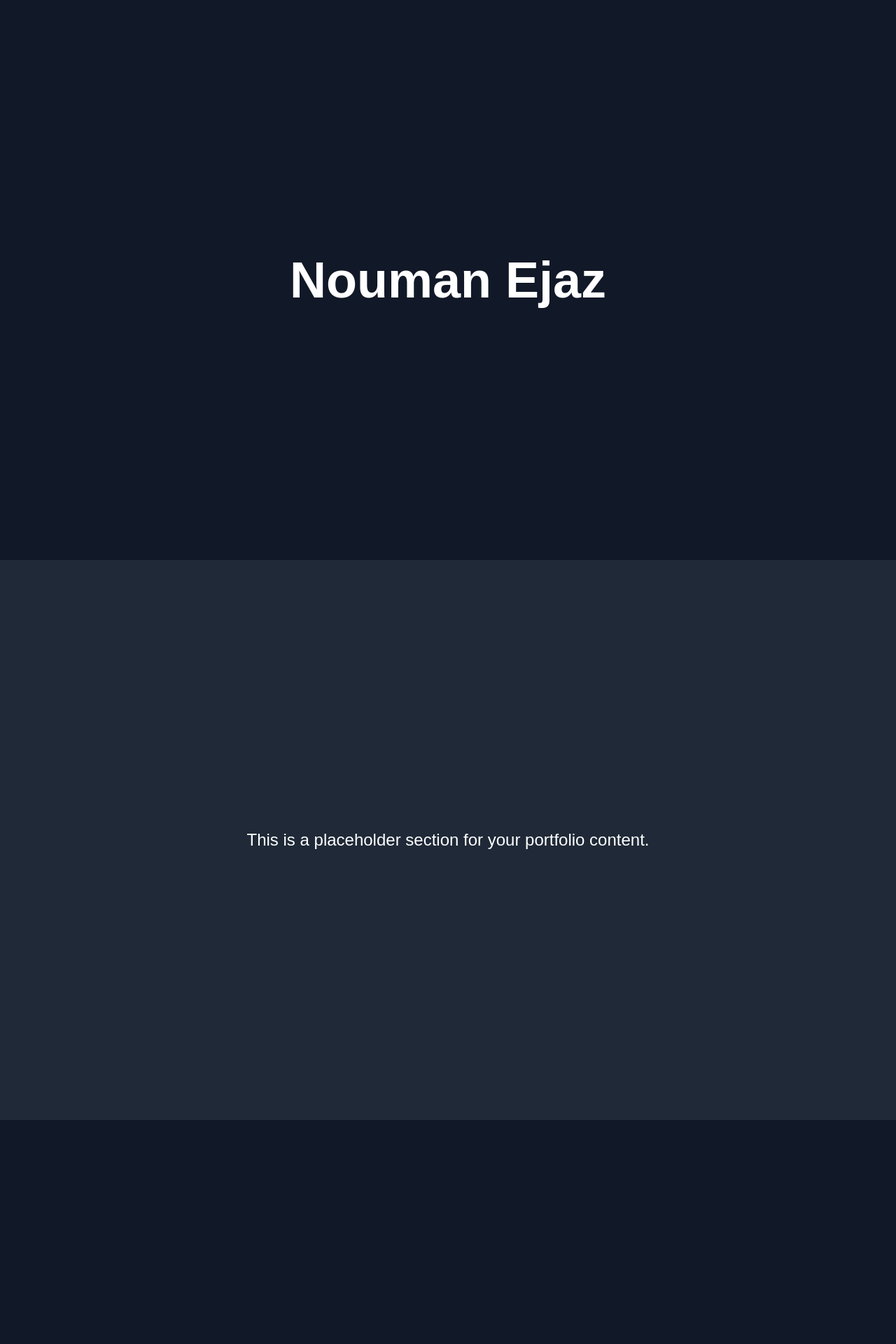
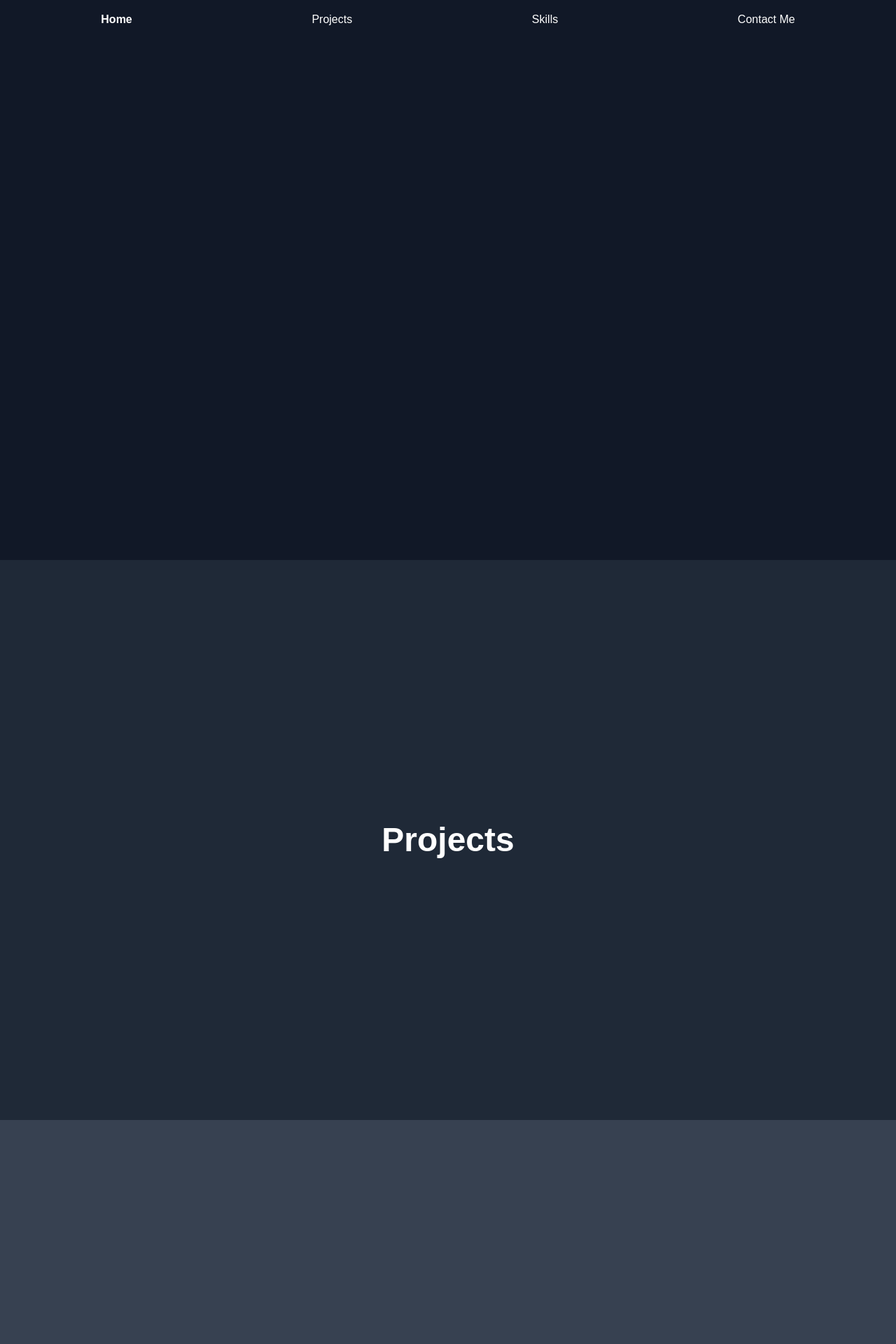
Before and after one commit to Nouman64-cat/my-portfolio, a Next.js app: page / in a window 1280 px wide. Shown: the top 1920 px of the page at 70% size. Built offline with nearby package versions, Linux system fonts and the light colour scheme.

Commit message:
intersection observer implemented

```diff
--- /dev/null
+++ b/app/components/ContactMe.tsx
@@ -0,0 +1,12 @@
+// components/ContactMe.tsx
+import React, { forwardRef } from 'react';
+
+const ContactMe = forwardRef<HTMLDivElement>((_, ref) => {
+  return (
+    <section ref={ref} id="contact" className="min-h-screen bg-gray-600 flex items-center justify-center" data-scroll-section>
+      <h2 className="text-4xl md:text-5xl font-bold">Contact Me</h2>
+    </section>
+  );
+});
+
+export default ContactMe;
--- a/app/components/HomePage.tsx
+++ b/app/components/HomePage.tsx
@@ -1,71 +1,42 @@
+// components/HomePage.tsx
 "use client"
-import { useEffect, useRef } from 'react';
+import { useRef } from 'react';
 import { useInView } from 'react-intersection-observer';
 import gsap from 'gsap';
+import Projects from './Projects';
+import Skills from './Skills';
+import ContactMe from './ContactMe';
+import Navigation from './Navigation';
 import 'locomotive-scroll/dist/locomotive-scroll.css';
 
 const HomePage: React.FC = () => {
-  const { ref: nameRef, inView: nameInView } = useInView({ triggerOnce: true });
-  const scrollContainerRef = useRef<HTMLDivElement | null>(null);
-
-  useEffect(() => {
-    // Ensure LocomotiveScroll only runs on the client-side
-    const initializeScroll = async () => {
-      if (typeof window !== 'undefined' && scrollContainerRef.current) {
-        const LocomotiveScroll = (await import('locomotive-scroll')).default;
-
-        const scroll = new LocomotiveScroll({
-          el: scrollContainerRef.current,
-          smooth: true,
-        });
-
-        // Clean up on component unmount
-        return () => {
-          if (scroll) scroll.destroy();
-        };
-      }
-    };
-
-    initializeScroll();
-  }, []); // Empty dependency array means this runs once after initial render
-
-  useEffect(() => {
-    // GSAP Animation for name reveal only on the client-side
-    if (nameInView && typeof window !== 'undefined') {
-      gsap.to('.name', {
-        opacity: 1,
-        y: 0,
-        duration: 1.5,
-        ease: 'power2.out',
-      });
-    }
-  }, [nameInView]);
+  const { ref: homeRef, inView: homeInView } = useInView({ threshold: 0.1 });
+  const { ref: projectsRef, inView: projectsInView } = useInView({ threshold: 0.5 });
+  const { ref: skillsRef, inView: skillsInView } = useInView({ threshold: 0.5 });
+  const { ref: contactRef, inView: contactInView } = useInView({ threshold: 0.5 });
 
   return (
-    <div ref={scrollContainerRef} data-scroll-container className="bg-gray-900 min-h-screen text-white">
+    <div data-scroll-container className="bg-gray-900 min-h-screen text-white">
+      <Navigation
+        homeInView={homeInView}
+        projectsInView={projectsInView}
+        skillsInView={skillsInView}
+        contactInView={contactInView}
+      />
       <section
-        ref={nameRef}
+        id="home"
+        ref={homeRef}
         className="flex items-center justify-center min-h-screen"
         data-scroll-section
       >
-        <h1 className="name text-5xl md:text-7xl font-bold opacity-0 translate-y-10">
+        <h1 className="name text-white text-5xl md:text-7xl font-bold opacity-0 translate-y-10">
           Nouman Ejaz
         </h1>
       </section>
 
-      <section
-        className="min-h-screen bg-gray-800 flex items-center justify-center"
-        data-scroll-section
-      >
-        <p className="text-2xl">This is a placeholder section for your portfolio content.</p>
-      </section>
-
-      <section
-        className="min-h-screen bg-gray-700 flex items-center justify-center"
-        data-scroll-section
-      >
-        <p className="text-2xl">Another section to observe while scrolling.</p>
-      </section>
+      <Projects ref={projectsRef} />
+      <Skills ref={skillsRef} />
+      <ContactMe ref={contactRef} />
     </div>
   );
 };
--- /dev/null
+++ b/app/components/Navigation.tsx
@@ -0,0 +1,46 @@
+// components/Navigation.tsx
+import { useEffect, useState } from 'react';
+
+interface NavigationProps {
+  homeInView: boolean;
+  projectsInView: boolean;
+  skillsInView: boolean;
+  contactInView: boolean;
+}
+
+const Navigation: React.FC<NavigationProps> = ({ homeInView, projectsInView, skillsInView, contactInView }) => {
+  const [activeSection, setActiveSection] = useState<string>('home');
+
+  useEffect(() => {
+    console.log("Home in view:", homeInView);
+    console.log("Projects in view:", projectsInView);
+    console.log("Skills in view:", skillsInView);
+    console.log("Contact in view:", contactInView);
+
+    if (homeInView) setActiveSection('home');
+    else if (projectsInView) setActiveSection('projects');
+    else if (skillsInView) setActiveSection('skills');
+    else if (contactInView) setActiveSection('contact');
+  }, [homeInView, projectsInView, skillsInView, contactInView]);
+
+  return (
+    <nav className="fixed top-0 left-0 right-0 bg-gray-900 p-4 z-50">
+      <ul className="flex justify-around text-white">
+        <li className={activeSection === 'home' ? 'font-bold' : ''}>
+          <a href="#home">Home</a>
+        </li>
+        <li className={activeSection === 'projects' ? 'font-bold' : ''}>
+          <a href="#projects">Projects</a>
+        </li>
+        <li className={activeSection === 'skills' ? 'font-bold' : ''}>
+          <a href="#skills">Skills</a>
+        </li>
+        <li className={activeSection === 'contact' ? 'font-bold' : ''}>
+          <a href="#contact">Contact Me</a>
+        </li>
+      </ul>
+    </nav>
+  );
+};
+
+export default Navigation;
--- /dev/null
+++ b/app/components/Projects.tsx
@@ -0,0 +1,12 @@
+// components/Projects.tsx
+import React, { forwardRef } from 'react';
+
+const Projects = forwardRef<HTMLDivElement>((_, ref) => {
+  return (
+    <section ref={ref} id="projects" className="min-h-screen bg-gray-800 flex items-center justify-center" data-scroll-section>
+      <h2 className="text-4xl md:text-5xl font-bold">Projects</h2>
+    </section>
+  );
+});
+
+export default Projects;
--- /dev/null
+++ b/app/components/Skills.tsx
@@ -0,0 +1,12 @@
+// components/Skills.tsx
+import React, { forwardRef } from 'react';
+
+const Skills = forwardRef<HTMLDivElement>((_, ref) => {
+  return (
+    <section ref={ref} id="skills" className="min-h-screen bg-gray-700 flex items-center justify-center" data-scroll-section>
+      <h2 className="text-4xl md:text-5xl font-bold">Skills</h2>
+    </section>
+  );
+});
+
+export default Skills;
```
